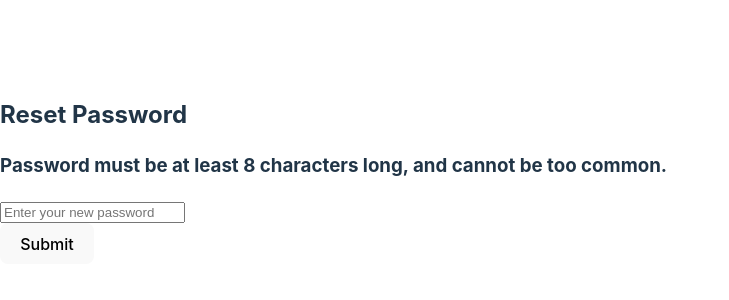
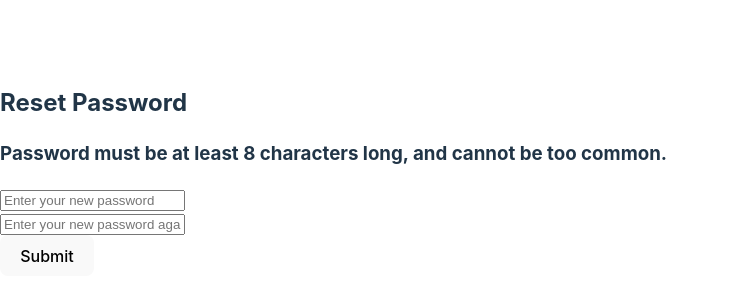
Before and after one commit to feliciahxy/SC2006-SWE-ParknPlay, a React (Vite) app in the folder frontend/: page /password-reset/1 in a window 1280 px wide. Shown: the part 274-574 px from the top of the page, without its empty margins (0-729 px from the left). Built offline with nearby package versions, Linux system fonts and the light colour scheme.

Commit message:
add confirm pwd in forget pwd

```diff
--- a/frontend/src/pages/PasswordResetUI.jsx
+++ b/frontend/src/pages/PasswordResetUI.jsx
@@ -4,14 +4,15 @@ import api from '../api';
 
 const PasswordResetUI = () => {
   const [newPassword, setNewPassword] = useState('');
+  const [newConfirmPassword, setNewConfirmPassword] = useState('');
   const [message, setMessage] = useState('');
   const {token} = useParams()
   const navigate = useNavigate();
 
+  const isPasswordMatch = newPassword === newConfirmPassword;
+
   const handleSubmit = async (e) => {
     e.preventDefault();
-    console.log(newPassword);
-    console.log(token);
     try {
       const response = await api.post('/api/password_reset/confirm/', {
         password: newPassword,
@@ -39,7 +40,15 @@ const PasswordResetUI = () => {
           onChange={(e) => setNewPassword(e.target.value)}
         />
         <br/>
-        <button type="submit">Submit</button>
+        <input
+          type="newConfirmPassword"
+          placeholder="Enter your new password again"
+          value={newConfirmPassword}
+          onChange={(e) => setNewConfirmPassword(e.target.value)}
+        />
+        <br/>
+        <button disabled={!isPasswordMatch}>Submit</button>
+        {!isPasswordMatch && <p>Passwords do not match</p>}
       </form>
       <p>{message}</p>
     </div>
```
